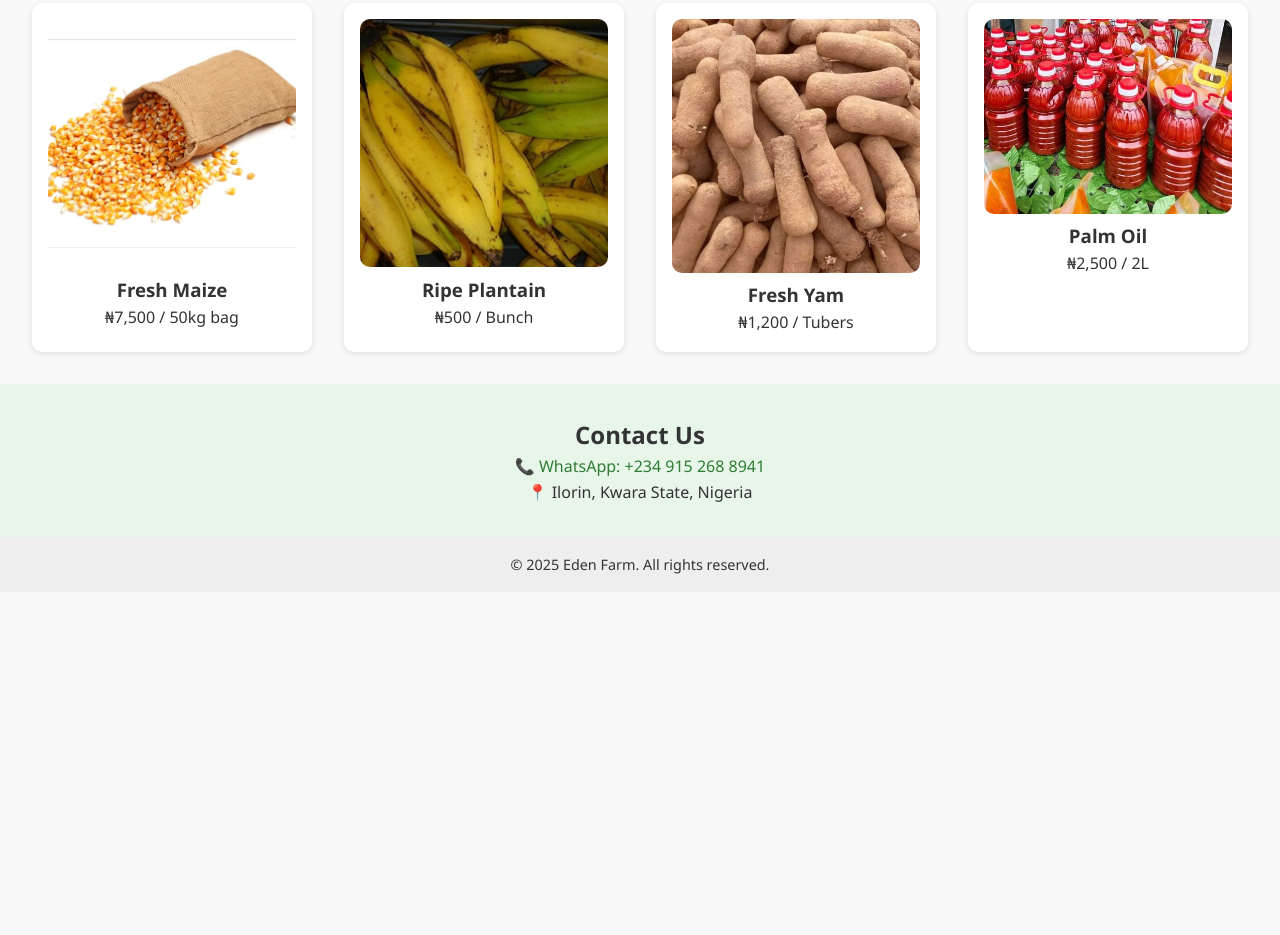
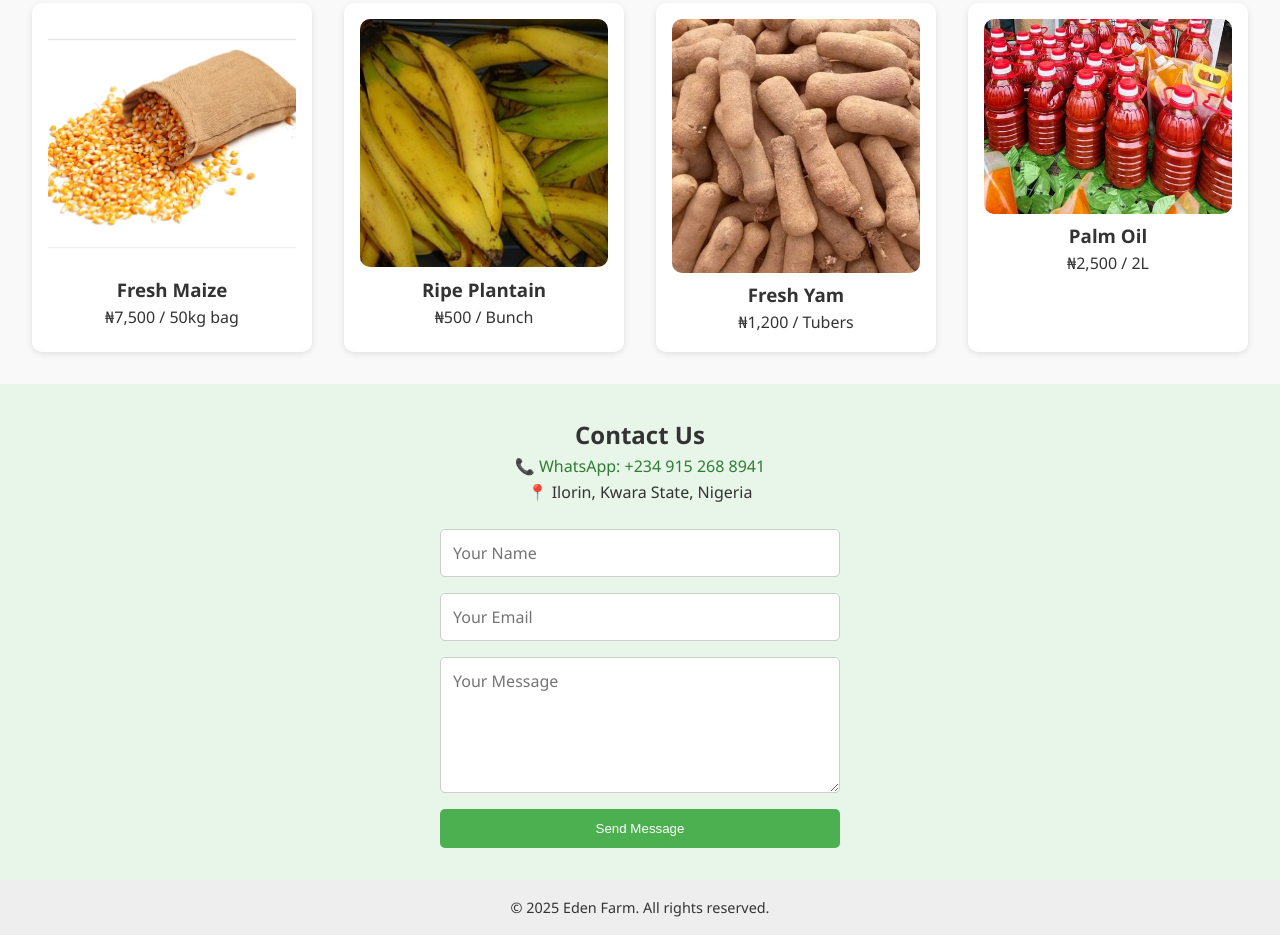
Before and after one commit to Ajaniseun/My-farm-website, a plain HTML site: page index.html in a window 1280 px wide. Shown: the part 909-1844 px from the top of the page. Before the commit the page ends 1501 px from the top, so only its background shows below. Drawn offline with Linux system fonts and the light colour scheme.

Commit message:
Added contact form section with Formspree integration

```diff
--- a/index.html
+++ b/index.html
@@ -60,11 +60,15 @@
   <h2>Contact Us</h2>
   <p>📞 <a href="https://wa.me/2349152688941">WhatsApp: +234 915 268 8941</a></p>
   <p>📍 Ilorin, Kwara State, Nigeria</p>
+
+  <form class="contact-form" action="https://formspree.io/f/yourformid" method="POST">
+    <input type="text" name="name" placeholder="Your Name" required />
+    <input type="email" name="email" placeholder="Your Email" required />
+    <textarea name="message" rows="5" placeholder="Your Message" required></textarea>
+    <button type="submit">Send Message</button>
+  </form>
 </section>
 
 <footer>
   <p>&copy; 2025 Eden Farm. All rights reserved.</p>
 </footer>
-
-</body>
-</html>
```
Lines whose indentation alone changed are shown as unchanged.
